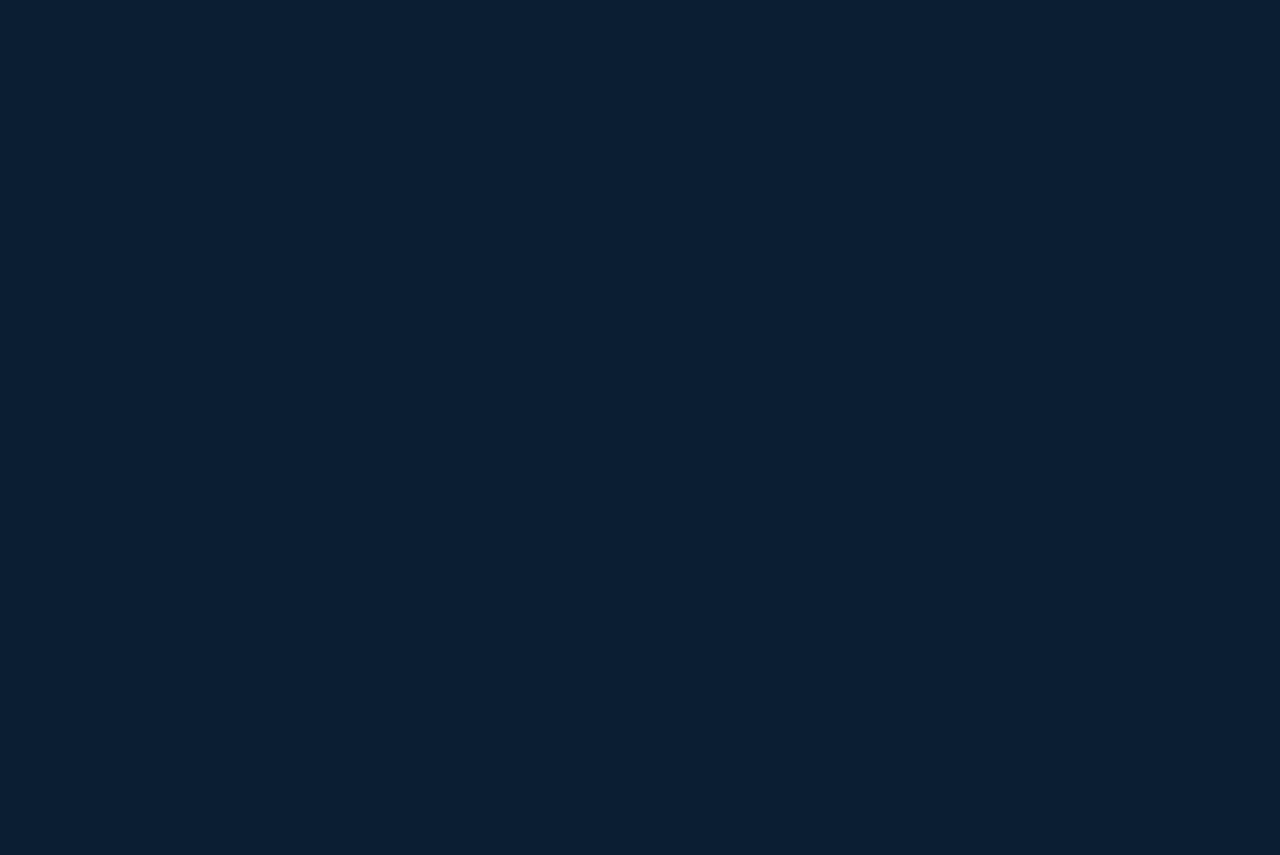
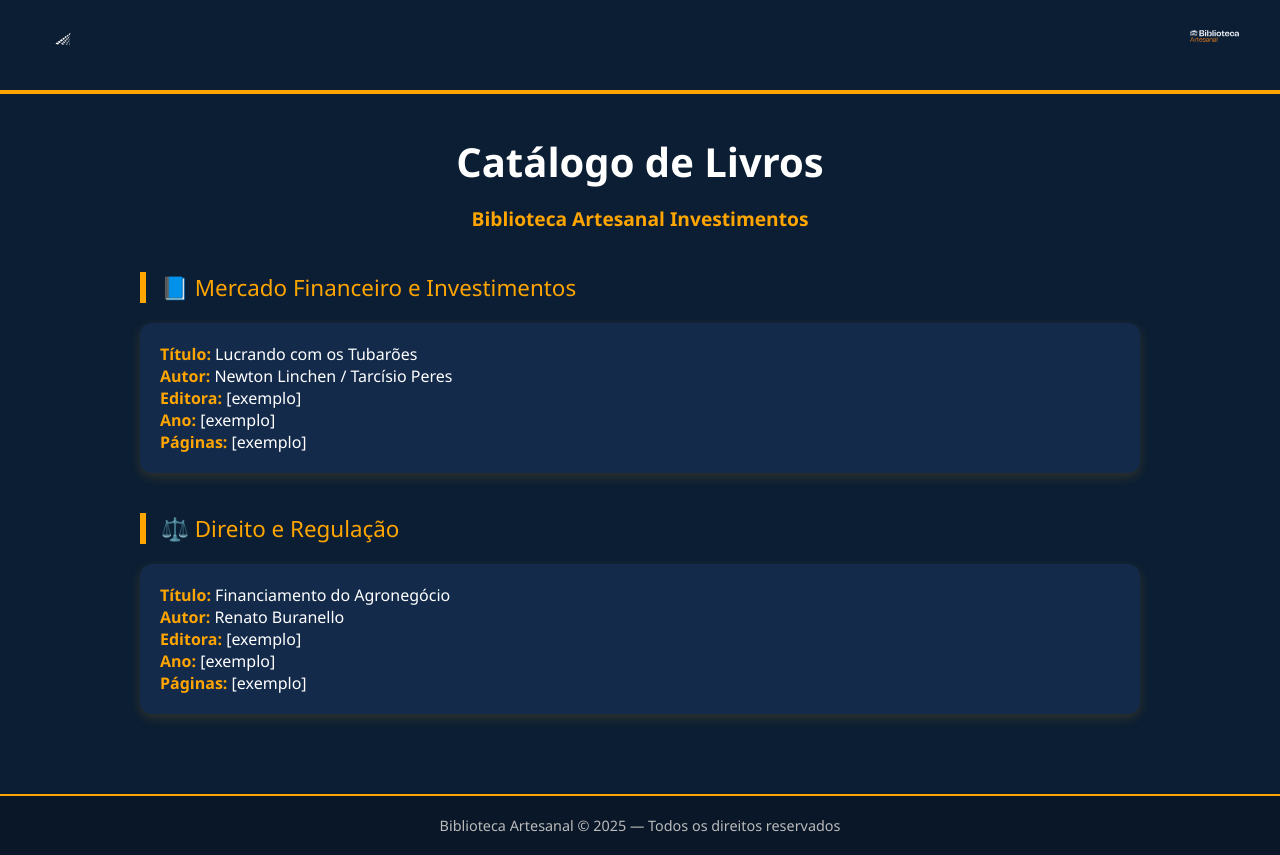
Before and after one commit to jennifer2904-cyber/catalogo-livros, a plain HTML site: page index.html in a window 1280 px wide. Before the commit the page ends 800 px from the top, so only its background shows below. Drawn offline with Linux system fonts and the light colour scheme.

Commit message:
Update index.html
substituindo

```diff
--- a/index.html
+++ b/index.html
@@ -2,51 +2,120 @@
 <html lang="pt-BR">
 <head>
   <meta charset="UTF-8" />
-  <title>Catálogo de Livros</title>
+  <title>Biblioteca Artesanal</title>
   <style>
     body {
+      margin: 0;
       background-color: #0b1e33;
+      font-family: 'Segoe UI', Tahoma, Geneva, Verdana, sans-serif;
       color: white;
-      font-family: Arial, sans-serif;
-      margin: 0;
-      padding: 0;
     }
 
     .topo {
+      background: #0b1e33;
       display: flex;
       align-items: center;
-      justify-content: center;
-      gap: 40px;
-      padding: 20px;
-      border-bottom: 3px solid orange;
-      background-color: #0b1e33;
+      justify-content: space-between;
+      padding: 20px 40px;
+      border-bottom: 4px solid orange;
     }
 
     .topo img {
-      height: 60px;
+      height: 50px;
     }
 
-    h1 {
+    .titulo-principal {
       text-align: center;
-      margin-top: 20px;
+      margin: 40px 0 10px;
+      font-size: 2.5em;
+      color: white;
     }
 
-    h2 {
+    .subtitulo {
       text-align: center;
+      font-size: 1.2em;
       color: orange;
-      margin-top: -10px;
-      margin-bottom: 30px;
+      margin-bottom: 40px;
     }
 
     .container {
-      padding: 20px;
-      max-width: 900px;
+      max-width: 1000px;
       margin: auto;
+      padding: 0 20px 60px;
+    }
+
+    .categoria {
+      font-size: 1.4em;
+      margin: 40px 0 20px;
+      border-left: 6px solid orange;
+      padding-left: 15px;
+      color: orange;
     }
 
     .livro {
-      background-color: #162d4e;
-      padding: 15px;
-      border-radius: 8px;
+      background-color: #132a4b;
+      padding: 20px;
+      border-radius: 12px;
       margin-bottom: 20px;
-      box-shadow: 0 0 10px rgba(255
+      box-shadow: 0 4px 12px rgba(255, 165, 0, 0.15);
+      transition: transform 0.2s;
+    }
+
+    .livro:hover {
+      transform: scale(1.02);
+    }
+
+    .livro strong {
+      color: #ffa500;
+    }
+
+    footer {
+      background-color: #091728;
+      color: #bbb;
+      text-align: center;
+      padding: 20px;
+      font-size: 0.9em;
+      border-top: 2px solid orange;
+    }
+  </style>
+</head>
+<body>
+
+  <header class="topo">
+    <img src="logo-artesanal.svg" alt="Logo Artesanal">
+    <img src="logo-biblioteca.svg" alt="Logo Biblioteca">
+  </header>
+
+  <h1 class="titulo-principal">Catálogo de Livros</h1>
+  <h2 class="subtitulo">Biblioteca Artesanal Investimentos</h2>
+
+  <div class="container">
+
+    <div class="categoria">📘 Mercado Financeiro e Investimentos</div>
+
+    <div class="livro">
+      <strong>Título:</strong> Lucrando com os Tubarões<br>
+      <strong>Autor:</strong> Newton Linchen / Tarcísio Peres<br>
+      <strong>Editora:</strong> [exemplo]<br>
+      <strong>Ano:</strong> [exemplo]<br>
+      <strong>Páginas:</strong> [exemplo]
+    </div>
+
+    <div class="categoria">⚖️ Direito e Regulação</div>
+
+    <div class="livro">
+      <strong>Título:</strong> Financiamento do Agronegócio<br>
+      <strong>Autor:</strong> Renato Buranello<br>
+      <strong>Editora:</strong> [exemplo]<br>
+      <strong>Ano:</strong> [exemplo]<br>
+      <strong>Páginas:</strong> [exemplo]
+    </div>
+
+  </div>
+
+  <footer>
+    Biblioteca Artesanal © 2025 — Todos os direitos reservados
+  </footer>
+
+</body>
+</html>
```
